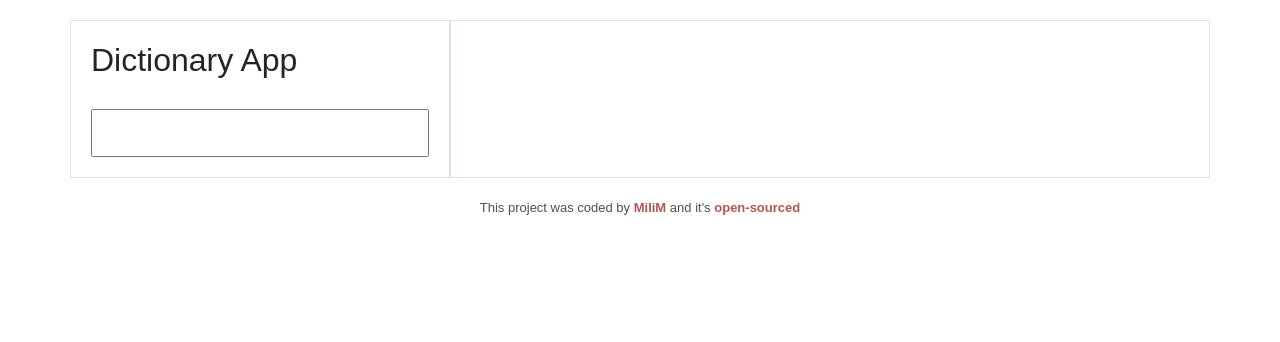
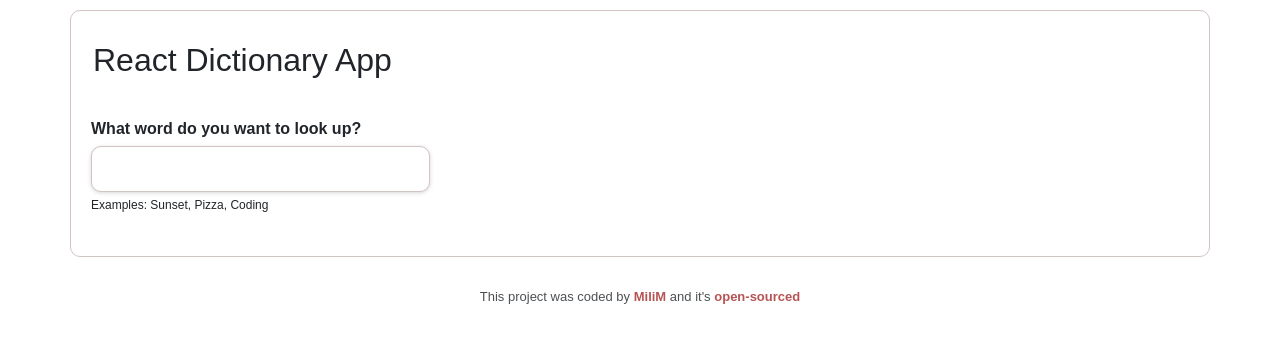
Before and after one commit to milimk/react-dictionary-app, a React (Create React App) app: page / in a window 1280 px wide. Shown: the top 342 px of the page. Built offline with nearby package versions, Linux system fonts and the light colour scheme.

Commit message:
CSS style updated

```diff
--- a/src/App.css
+++ b/src/App.css
@@ -6,6 +6,7 @@
   font-size: 13px;
   text-align: center;
   padding-top: 20px;
+  padding-bottom: 20px;
   opacity: 0.8;
 }
 
--- a/src/Dictionary.css
+++ b/src/Dictionary.css
@@ -1,14 +1,26 @@
 .Dictionary .container {
-  margin-top: 20px;
+  margin: 10px auto;
+  padding-bottom: 20px;
+  border-radius: 10px;
+  border: 1px solid #d3c4c4;
 }
 
-.Dictionary form {
-  margin-top: 30px;
+.Dictionary h2 {
+  margin-top: 20px;
+  padding: 10px;
+}
+
+.Dictionary form small {
+  font-size: 12px;
 }
 
 .Dictionary .searchInput {
   padding: 10px;
   width: 100%;
+  border: 1px solid #d3c4c4;
+  border-radius: 10px;
+  box-shadow: rgba(0, 0, 0, 0.16) 0px 1px 4px;
+  margin-top: 5px;
 }
 
 .Dictionary .searchSection {
@@ -17,8 +29,10 @@
 
 .Dictionary .meaning {
   margin-bottom: 10px;
-  background-color: #9affff;
+  box-shadow: rgba(0, 0, 0, 0.16) 0px 1px 4px;
+  background-color: #fff9f9;
   padding: 15px;
+  border-radius: 10px;
 }
 
 .SearchResult {
@@ -26,7 +40,23 @@
 }
 
 .SearchResult .resultWord {
-  background-color: #dbb5ff;
+  box-shadow: rgba(0, 0, 0, 0.16) 0px 1px 4px;
+  background-color: #fffbfb;
+  border-radius: 10px;
   margin: 10px;
   padding: 15px;
 }
+
+.SearchResult .resultWord h1 {
+  font-weight: 800;
+}
+
+.Meaning em {
+  color: #70757a;
+}
+
+.Synonyms li {
+  display: inline-block;
+  padding-right: 10px;
+  font-size: 13px;
+}
--- a/src/Dictionary.js
+++ b/src/Dictionary.js
@@ -26,18 +26,20 @@ export default function Dictionary() {
   return (
     <div className="Dictionary">
       <div className="container">
+        <h2>React Dictionary App</h2>
         <div className="row">
-          <div className="col-4 border searchSection">
-            <h2>Dictionary App</h2>
+          <div className="col-sm-4 searchSection">
             <form onSubmit={searchWords}>
+              <strong>What word do you want to look up?</strong>
               <input
                 type="search"
                 onChange={handleSearch}
                 className="searchInput"
               />
+              <small>Examples: Sunset, Pizza, Coding </small>
             </form>
           </div>
-          <div className="col-8 border">
+          <div className="col-sm-8">
             <SearchResult results={results} />
           </div>
         </div>
--- a/src/Meaning.js
+++ b/src/Meaning.js
@@ -1,11 +1,12 @@
 import React from "react";
 import Synonyms from "./Synonyms";
+import "./Dictionary.css";
 
 export default function Meaning(props) {
   return (
     <div className="Meaning">
       <h3>{props.meaning.partOfSpeech}</h3>
-      <strong>Definition</strong>
+
       <p>{props.meaning.definition}</p>
       <p>
         <em>{props.meaning.example}</em>
--- a/src/Synonyms.js
+++ b/src/Synonyms.js
@@ -1,10 +1,11 @@
 import React from "react";
+import "./Dictionary.css";
 
 export default function Synonyms(props) {
   if (props.synonyms) {
     return (
       <div className="Synonyms">
-        <strong>Synonyms</strong>{" "}
+        {" "}
         {props.synonyms.map(function (synonym, index) {
           return <li key={index}>{synonym} </li>;
         })}
```
